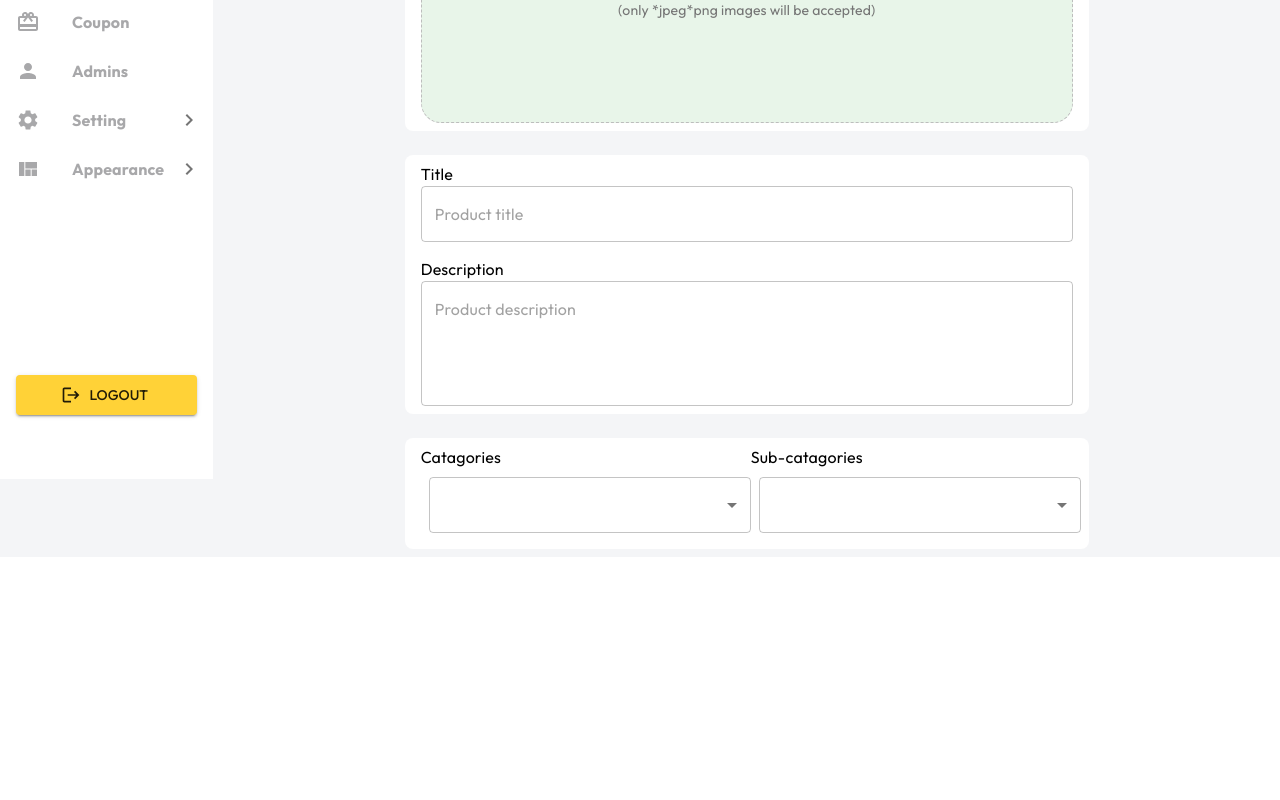
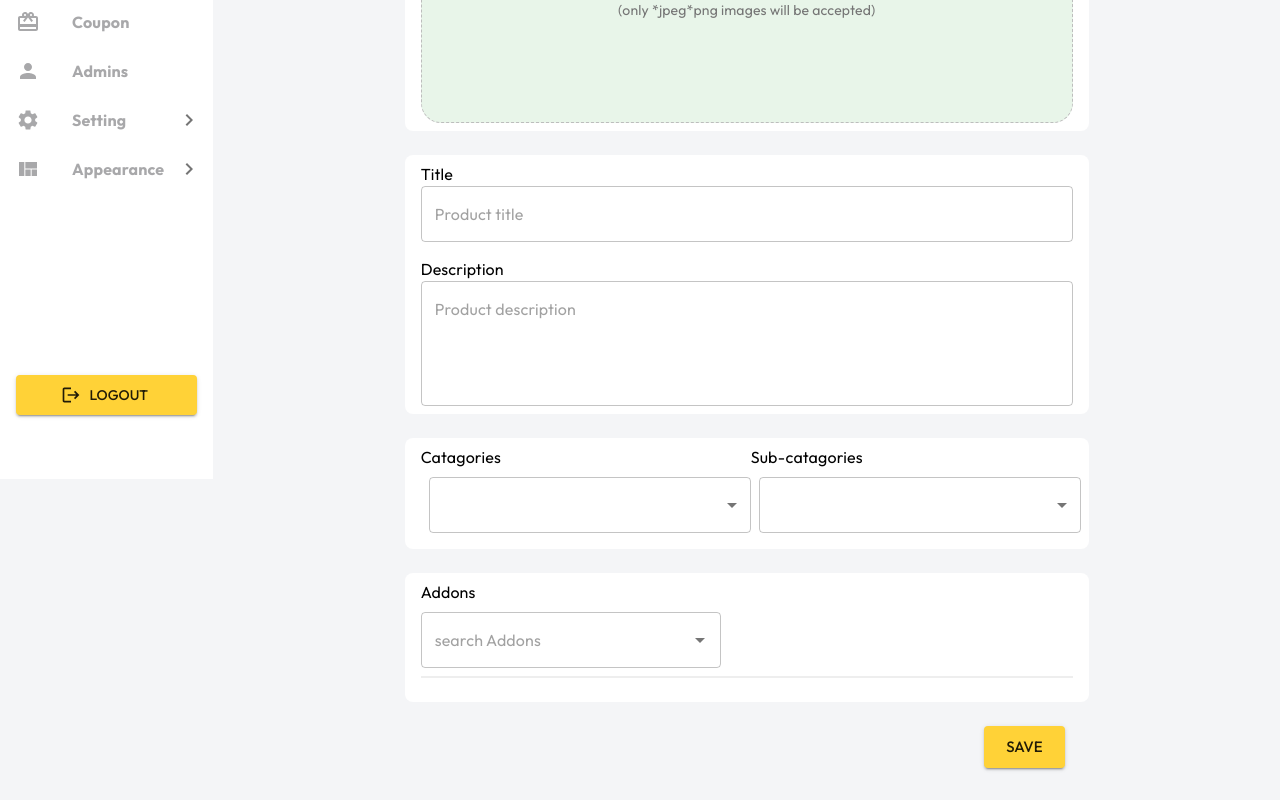
Before and after one commit to ahmedmaher2481998/iksib, a React (Vite) app: page /product in a window 1280 px wide. Shown: the part 321-1121 px from the top of the page. Before the commit the page ends 878 px from the top, so only its background shows below. Built offline with nearby package versions, Linux system fonts and the light colour scheme; a web font is replaced by a local one.

Commit message:
addons searchable bar is almost done

```diff
--- /dev/null
+++ b/src/components/AddonsCard.tsx
@@ -0,0 +1,165 @@
+import {
+  Autocomplete,
+  colors,
+  InputLabel,
+  List,
+  ListItem,
+  ListItemIcon,
+  ListItemText,
+  TextField,
+  Typography,
+} from "@mui/material";
+import React, { useEffect, useState } from "react";
+import { FormCard, FormCardItem } from "./FormCard";
+import { addOns } from "../data";
+import { Box } from "@mui/system";
+import { Clear } from "@mui/icons-material";
+const AddonsCard = () => {
+  const [lastSelected, setLastSelected] = useState<typeof testValue | null>(
+    null
+  );
+  const [inputValue, setInputValue] = React.useState("");
+  const [selectedAddons, setSelectedAddons] = useState<number[]>([]);
+  useEffect(() => {}, [lastSelected]);
+  const testValue = {
+    label: "",
+    id: 0,
+    price: 0,
+    name: "",
+  };
+  return (
+    <FormCard>
+      <FormCardItem size={{ xs: 12 }}>
+        <Box sx={{ width: "100%" }}>
+          <InputLabel sx={{ color: "black", mb: 1, width: "100%" }}>
+            Addons
+          </InputLabel>
+          <Autocomplete
+            value={lastSelected}
+            fullWidth
+            onChange={(e: any, value: any) => {
+              if (!selectedAddons.includes(value.id)) {
+                setSelectedAddons((old) => [...old, value?.id]);
+              }
+              setLastSelected(testValue);
+              console.log(selectedAddons);
+            }}
+            //   disablePortal
+            id="combo-box-demo"
+            options={addOns.map((a) => {
+              const b = { ...a, label: "" };
+              b.label = a.name;
+              return b;
+            })}
+            sx={{ width: 300 }}
+            renderInput={(params) => {
+              return <TextField {...params} placeholder="search Addons" />;
+            }}
+          />
+          {/* <Autocomplete
+          //   value={""}
+          //   onChange={(event: any, newValue: string | null) => {
+          //     console.log(
+          //       "🚀 ~ file: AddonsCard.tsx:15 ~ AddonsCard ~ newValue",
+          //       newValue
+          //     );
+          //     const selected = addOns.find((addon) => addon.name === newValue);
+          //     const newSelect = selectedAddons ? [...selectedAddons] : [];
+          //     if (selected) {
+          //       newSelect.push(selected?.id);
+          //       setSelectedAddons(newSelect);
+          //     }
+
+          //     // setAddons((v) => [...v, newValue]);
+          //   }}
+          //   inputValue={inputValue}
+          onInputChange={(event, newInputValue) => {
+            setInputValue(newInputValue);
+          }}
+          options={addOns.map((a) => {
+            if (selectedAddons && !selectedAddons.includes(a.id)) {
+              const b = { ...a, label: "" };
+              b.label = a.name;
+              return b;
+            }
+          })}
+          sx={{ width: 300 }}
+          renderInput={(params) => {
+            console.log(
+              "🚀 ~ file: AddonsCard.tsx:32 ~ AddonsCard ~ params",
+              params
+            );
+            return <TextField {...params} placeholder="Search addOns" />;
+          }}
+        /> */}
+        </Box>
+      </FormCardItem>
+      <FormCardItem size={{ xs: 12 }}>
+        <List
+          sx={{
+            width: "100%",
+            borderTop: "2px solid",
+            borderTopColor: colors.grey[200],
+            mt: 1,
+          }}
+        >
+          {Boolean(selectedAddons.length) && (
+            <Typography fontSize={18} fontWeight="bold">
+              Saved Addons:{" "}
+            </Typography>
+          )}
+          {addOns.map((addon) => {
+            if (selectedAddons.includes(addon.id)) {
+              return (
+                <ListItem
+                  key={addon.id}
+                  sx={{
+                    mt: 1,
+                    display: "flex",
+                    alignItems: "center",
+                    justifyContent: "space-between",
+                    px: 2,
+                    borderRadius: 2,
+                    bgcolor: colors.grey[100],
+                  }}
+                >
+                  <ListItemText>{addon.name}</ListItemText>
+                  <ListItemIcon
+                    sx={{ cursor: "pointer" }}
+                    onClick={(e) => {
+                      const newSelected = selectedAddons.filter(
+                        (id) => id === addon.id
+                      );
+                      if (newSelected.includes(addon.id)) setSelectedAddons([]);
+                      else setSelectedAddons(newSelected);
+                      console.log(
+                        "🚀 ~ file: AddonsCard.tsx:134 ~ {addOns.map ~ newSelected",
+                        newSelected,
+                        addon.id === newSelected[0]
+                      );
+
+                      //   setSelectedAddons((old) =>
+                      //     old.filter((id, idx) => {
+                      //       if (id === addon.id) {
+                      //         return true;
+                      //         if (idx === 0) return true;
+                      //       }
+                      //     })
+                      //   );
+                    }}
+                  >
+                    <Clear />
+                  </ListItemIcon>
+                </ListItem>
+              );
+            } else {
+              return null;
+            }
+          })}
+        </List>
+      </FormCardItem>
+    </FormCard>
+  );
+};
+
+export default AddonsCard;
--- a/src/components/Layout.tsx
+++ b/src/components/Layout.tsx
@@ -4,7 +4,11 @@
 type props = { children: ReactNode };
 const Layout: FC<props> = ({ children }: props) => {
   return (
-    <Grid sx={{ minHeight: "100vh" }} bgcolor={"secondary.main"} container>
+    <Grid
+      sx={{ minHeight: "100vh", pb: 3 }}
+      bgcolor={"secondary.main"}
+      container
+    >
       <Grid item xs={1} sm={3} md={2}>
         <SidePanel />
       </Grid>
--- a/src/components/ProductForm.tsx
+++ b/src/components/ProductForm.tsx
@@ -13,6 +13,8 @@
   Checkbox,
   ListItemText,
   SelectChangeEvent,
+  Autocomplete,
+  Button,
 } from "@mui/material";
 import React from "react";
 import { ArrowBack } from "@mui/icons-material";
@@ -25,6 +27,7 @@
 import TitleDescriptionCard from "./TitleDescriptionCard";
 import MediaCard from "./MediaCard";
 import CategoriesSelect from "./CategoriesSelect";
+import AddonsCard from "./AddonsCard";
 
 type formValues = {
   id: number;
@@ -91,9 +94,17 @@
             </Stack>
           </FormCardItem>
         </FormCard>
-        {/* <FormCard>
-          <FormCardItem></FormCardItem>
-        </FormCard> */}
+        <AddonsCard />
+        <Box width={"100%"} display="flex" px={3} justifyContent="flex-end">
+          <Button
+            variant="contained"
+            size="large"
+            type="submit"
+            sx={{ bgcolor: "primary.main" }}
+          >
+            Save
+          </Button>
+        </Box>
       </Box>
     </Box>
   );
--- a/src/data.ts
+++ b/src/data.ts
@@ -116,7 +116,7 @@
     ],
   },
 ];
-var addOns = [
+export const addOns = [
   {
     id: 1,
     price: 10.0,
```
